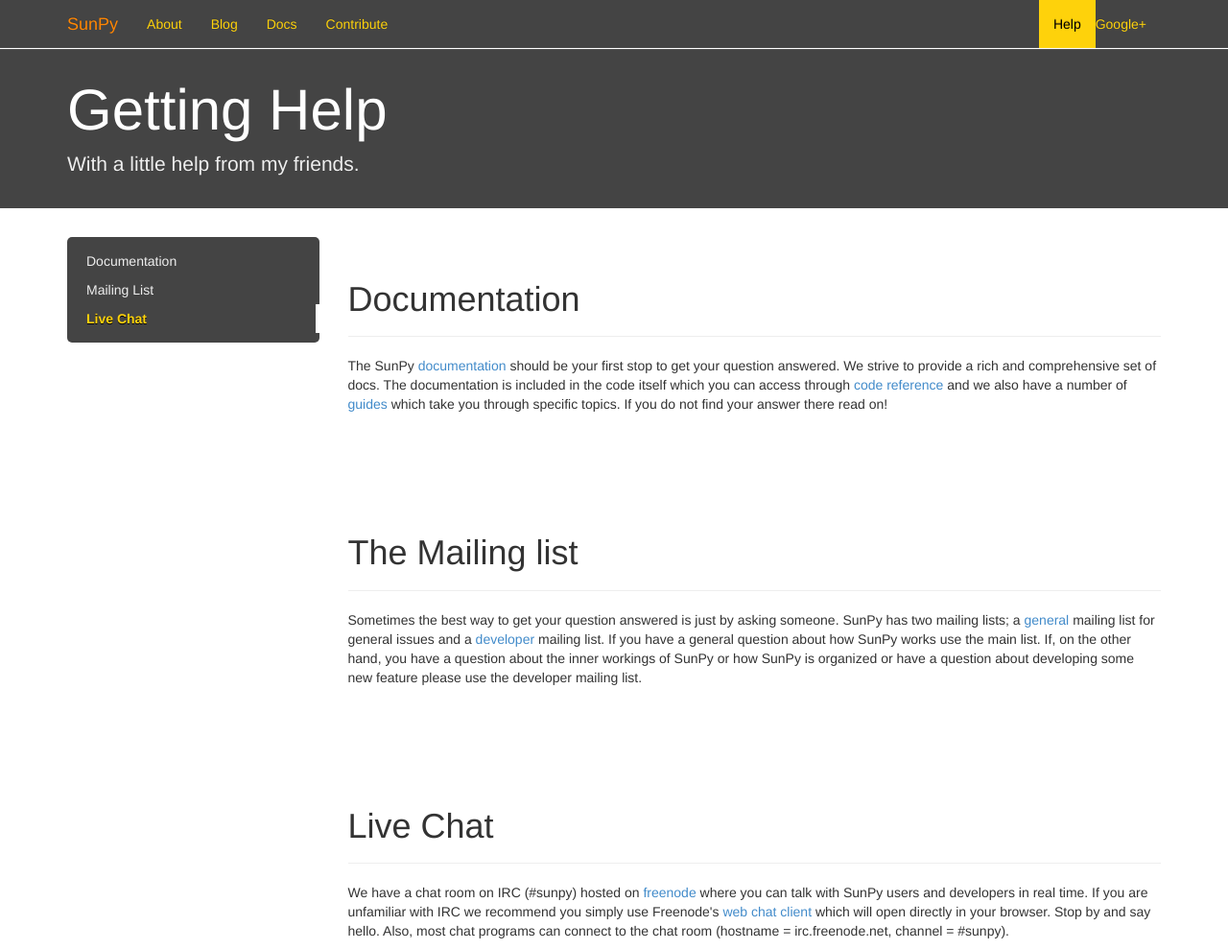
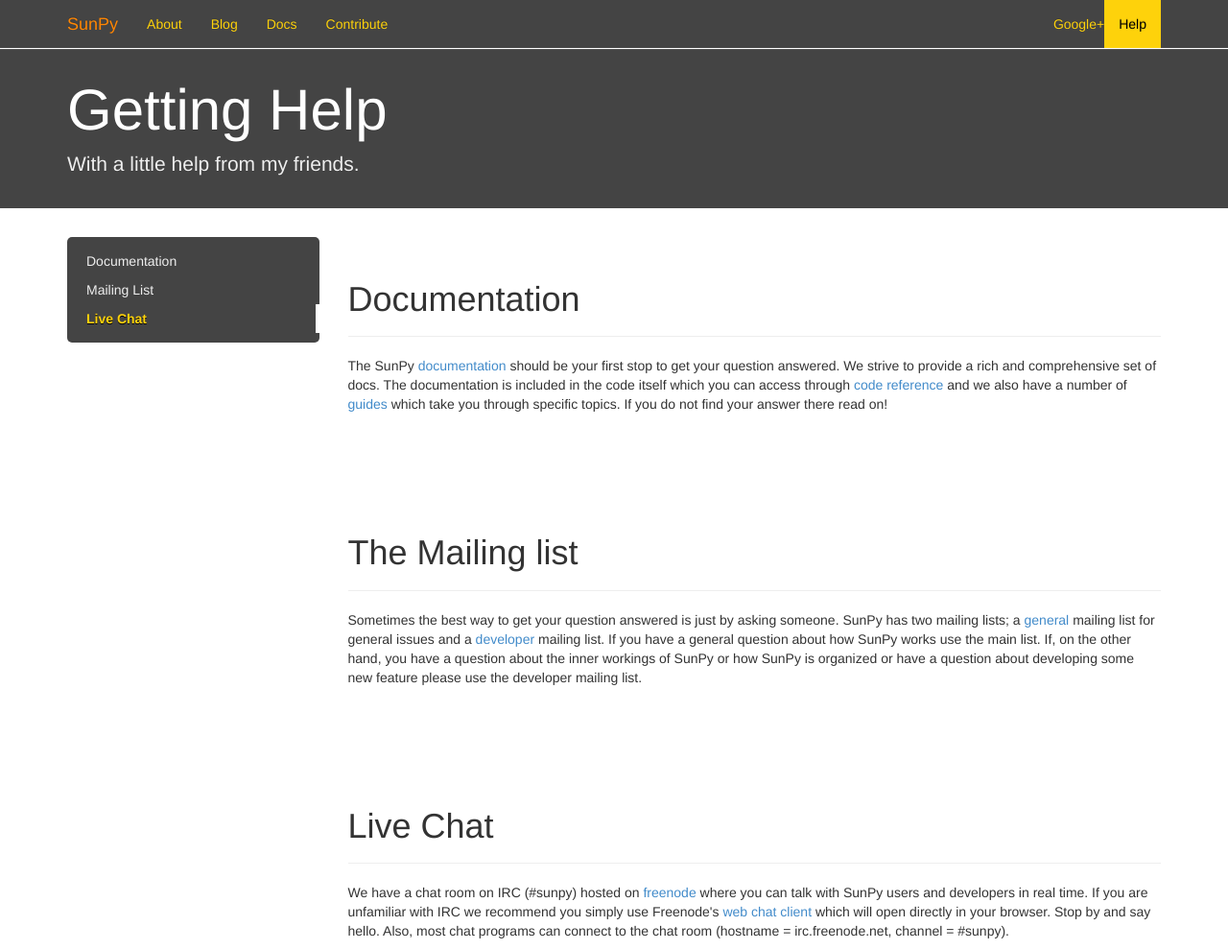
Before and after one commit to sunpy/sunpy.org, a Jekyll site: the page built from help.html, in a window 1280 px wide and 990 px high. Shown: the whole window at 96% size. Built offline with Jekyll 4.4.1, drawn with Linux system fonts in a browser that asks for light colours; nearby versions of some CDN libraries; Markdown is read by kramdown in place of the engine named in the settings; comment, search, counter and statistics services are not loaded.

Commit message:
Fixed order of right-hand links

```diff
--- a/_includes/nav-main.html
+++ b/_includes/nav-main.html
@@ -25,13 +25,13 @@
         </li>
       </ul>
       <ul class="nav navbar-nav navbar-right">
-        <li{% if page.slug == "g+" %} class="active"{% endif %}>
-          <a href="https://plus.google.com/+SunpyOrg" rel="publisher">Google+</a>
+        <li{% if page.slug == "help" %} class="active"{% endif %}>
+          <a href="{{ site.url }}help">Help</a>
         </li>
       </ul>
       <ul class="nav navbar-nav navbar-right">
-        <li{% if page.slug == "help" %} class="active"{% endif %}>
-          <a href="{{ site.url }}help">Help</a>
+        <li{% if page.slug == "g+" %} class="active"{% endif %}>
+          <a href="https://plus.google.com/+SunpyOrg" rel="publisher">Google+</a>
         </li>
       </ul>
     </nav>
```
